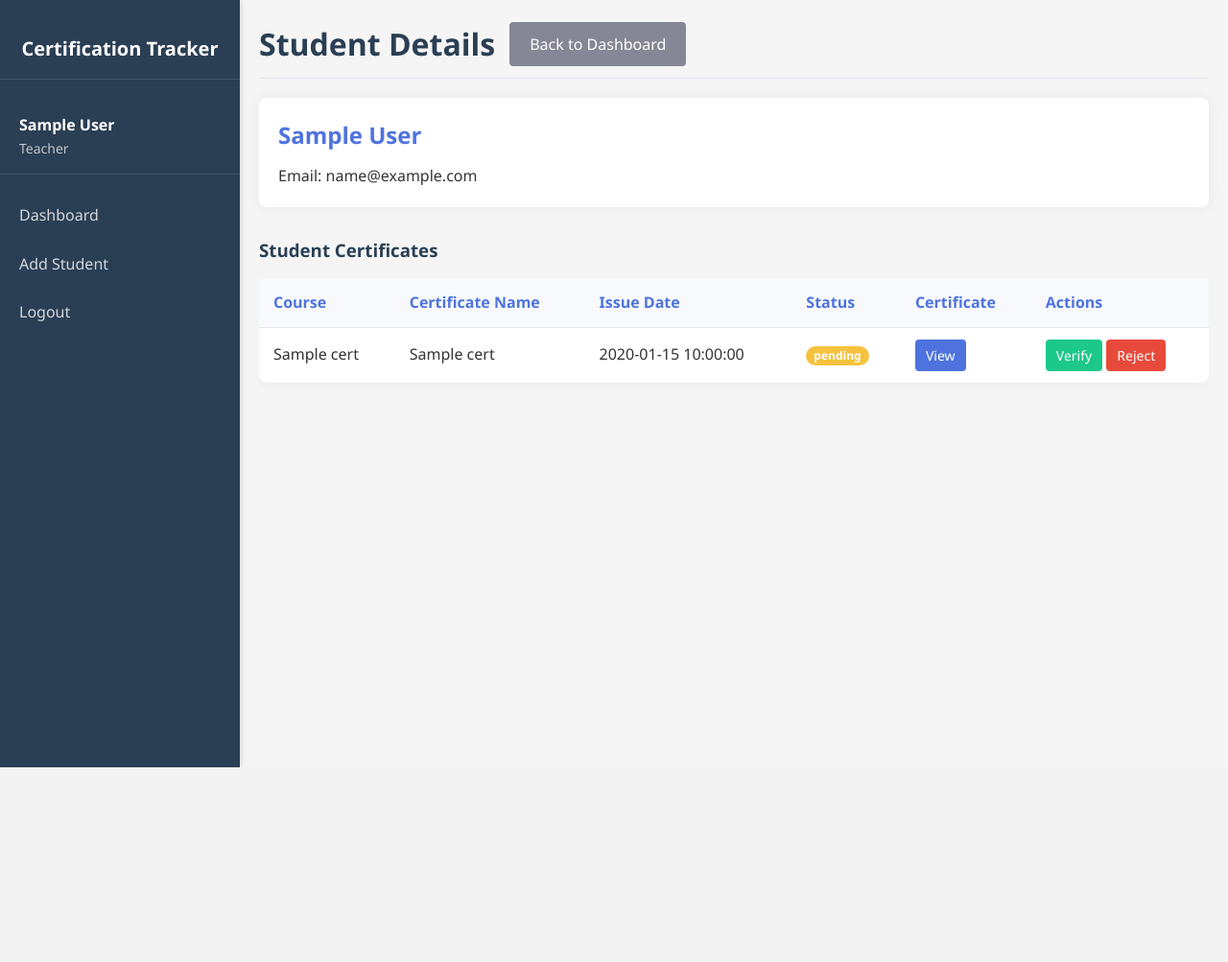
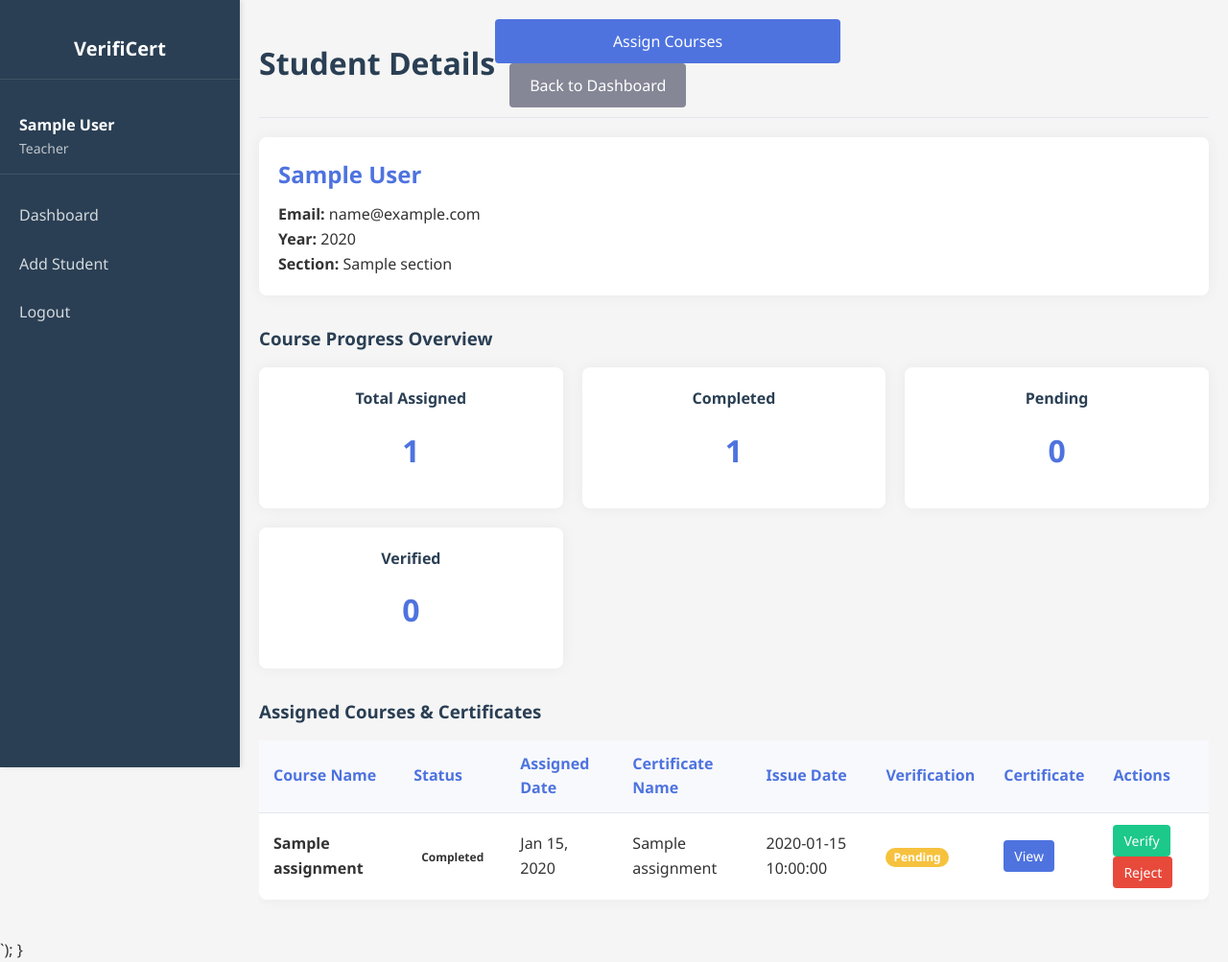
Before and after one commit to imgsh1613/CertCatalyst, a Flask app: template templates/view_student.html in a window 1280 px wide. Shown: the whole page at 96% size. Before the commit the page ends 800 px from the top, so only its background shows below. Run offline with Flask 3, Linux system fonts and the light colour scheme; the visitor is signed in with stand-in values (Sample User, id 1); the template is opened without the code that fills it: most values are stand-ins (such as "Sample title", 1, 10 or a date in 2020).

Commit message:
Update view_student.html

```diff
--- a/templates/view_student.html
+++ b/templates/view_student.html
@@ -1,16 +1,15 @@
-<!-- templates/view_student.html -->
 <!DOCTYPE html>
 <html lang="en">
 <head>
     <meta charset="UTF-8">
     <meta name="viewport" content="width=device-width, initial-scale=1.0">
-    <title>Student Details - Certification Tracker</title>
+    <title>Student Details</title>
     <link rel="stylesheet" href="{{ url_for('static', filename='css/style.css') }}">
 </head>
 <body>
     <div class="dashboard-container">
         <nav class="sidebar">
-            <div class="logo">Certification Tracker</div>
+            <div class="logo">VerifiCert</div>
             <div class="user-info">
                 <div class="user-name">{{ session.full_name }}</div>
                 <div class="user-role">Teacher</div>
@@ -25,7 +24,10 @@
         <main class="main-content">
             <header>
                 <h1>Student Details</h1>
+                <div>
+                    <a href="{{ url_for('assign_course', student_id=student_id) }}" class="btn btn-primary">Assign Courses</a>
                     <a href="{{ url_for('teacher_dashboard') }}" class="btn btn-back">Back to Dashboard</a>
+                </div>
                 {% with messages = get_flashed_messages(with_categories=true) %}
                     {% if messages %}
                         {% for category, message in messages %}
@@ -37,55 +39,113 @@
 
             <div class="student-info">
                 <h2>{{ student.full_name }}</h2>
-                <p>Email: {{ student.email }}</p>
+                <div class="student-details-grid">
+                    <p><strong>Email:</strong> {{ student.email }}</p>
+                    {% if student.academic_year %}
+                    <p><strong>Year:</strong> {{ student.academic_year }}</p>
+                    {% endif %}
+                    {% if student.section %}
+                    <p><strong>Section:</strong> {{ student.section }}</p>
+                    {% endif %}
+                </div>
+            </div>
+
+            <!-- Course Assignments Overview -->
+            <div class="section-card">
+                <h3>Course Progress Overview</h3>
+                <div class="dashboard-stats">
+                    <div class="stat-card">
+                        <h4>Total Assigned</h4>
+                        <div class="stat-value">{{ assignments|length }}</div>
+                    </div>
+                    <div class="stat-card">
+                        <h4>Completed</h4>
+                        <div class="stat-value">
+                            {{ assignments|selectattr('status', 'equalto', 'completed')|list|length }}
+                        </div>
+                    </div>
+                    <div class="stat-card">
+                        <h4>Pending</h4>
+                        <div class="stat-value">
+                            {{ assignments|selectattr('status', 'equalto', 'active')|list|length }}
+                        </div>
+                    </div>
+                    <div class="stat-card">
+                        <h4>Verified</h4>
+                        <div class="stat-value">
+                            {{ assignments|selectattr('verification_status', 'equalto', 'verified')|list|length }}
+                        </div>
+                    </div>
+                </div>
             </div>
 
             <div class="certificates-list">
-                <h3>Student Certificates</h3>
+                <h3>Assigned Courses & Certificates</h3>
                 <div class="table-responsive">
                     <table>
                         <thead>
                             <tr>
-                                <th>Course</th>
+                                <th>Course Name</th>
+                                <th>Status</th>
+                                <th>Assigned Date</th>
                                 <th>Certificate Name</th>
                                 <th>Issue Date</th>
-                                <th>Status</th>
+                                <th>Verification</th>
                                 <th>Certificate</th>
                                 <th>Actions</th>
                             </tr>
                         </thead>
                         <tbody>
-                            {% for cert in certificates %}
+                            {% for assignment in assignments %}
                             <tr>
-                                <td>{{ cert.course_name }}</td>
-                                <td>{{ cert.certificate_name }}</td>
-                                <td>{{ cert.issue_date }}</td>
+                                <td><strong>{{ assignment.course_name }}</strong></td>
                                 <td>
-                                    <span class="badge badge-{{ cert.verification_status }}">
-                                        {{ cert.verification_status }}
+                                    <span class="badge badge-{{ assignment.status }}">
+                                        {{ assignment.status|title }}
                                     </span>
                                 </td>
+                                <td>{{ assignment.assigned_date.strftime('%b %d, %Y') if assignment.assigned_date else 'N/A' }}</td>
+                                <td>{{ assignment.certificate_name or 'Not uploaded' }}</td>
+                                <td>{{ assignment.issue_date if assignment.issue_date else '-' }}</td>
                                 <td>
-                                    <button onclick="openPDF('{{ cert.certificate_file }}', '{{ cert.certificate_name }}')" class="btn btn-sm">View</button>
+                                    {% if assignment.verification_status %}
+                                    <span class="badge badge-{{ assignment.verification_status }}">
+                                        {{ assignment.verification_status|title }}
+                                    </span>
+                                    {% else %}
+                                    <span class="text-muted">-</span>
+                                    {% endif %}
                                 </td>
                                 <td>
-                                    {% if cert.verification_status == 'pending' %}
-                                    <a href="{{ url_for('verify_certificate', certificate_id=cert.certificate_id, status='verified') }}"
+                                    {% if assignment.certificate_file %}
+                                    <button onclick="openPDF('{{ assignment.certificate_file }}', '{{ assignment.certificate_name }}')"
+                                            class="btn btn-sm">View</button>
+                                    {% else %}
+                                    <span class="text-muted">No file</span>
+                                    {% endif %}
+                                </td>
+                                <td>
+                                    {% if assignment.certificate_id %}
+                                        {% if assignment.verification_status == 'pending' %}
+                                        <a href="{{ url_for('verify_certificate', certificate_id=assignment.certificate_id, status='verified') }}"
+                                           class="btn btn-sm btn-success" onclick="return confirm('Verify this certificate?')">Verify</a>
+                                        <a href="{{ url_for('verify_certificate', certificate_id=assignment.certificate_id, status='rejected') }}"
+                                           class="btn btn-sm btn-danger" onclick="return confirm('Reject this certificate?')">Reject</a>
+                                        {% elif assignment.verification_status == 'rejected' %}
+                                        <a href="{{ url_for('verify_certificate', certificate_id=assignment.certificate_id, status='verified') }}"
                                            class="btn btn-sm btn-success">Verify</a>
-                                    <a href="{{ url_for('verify_certificate', certificate_id=cert.certificate_id, status='rejected') }}"
+                                        {% elif assignment.verification_status == 'verified' %}
+                                        <a href="{{ url_for('verify_certificate', certificate_id=assignment.certificate_id, status='rejected') }}"
                                            class="btn btn-sm btn-danger">Reject</a>
-                                    {% elif cert.verification_status == 'rejected' %}
-                                    <a href="{{ url_for('verify_certificate', certificate_id=cert.certificate_id, status='verified') }}"
-                                       class="btn btn-sm btn-success">Verify</a>
-                                    {% elif cert.verification_status == 'verified' %}
-                                    <a href="{{ url_for('verify_certificate', certificate_id=cert.certificate_id, status='rejected') }}"
-                                       class="btn btn-sm btn-danger">Reject</a>
+                                        {% endif %}
+                                    {% else %}
+                                    <span class="text-muted">Waiting for upload</span>
                                     {% endif %}
                                 </td>
                             </tr>
                             {% else %}
                             <tr>
-                                <td colspan="6">No certificates uploaded yet</td>
+                                <td colspan="8">No courses assigned yet. <a href="{{ url_for('assign_course', student_id=student_id) }}">Assign courses</a></td>
                             </tr>
                             {% endfor %}
                         </tbody>
@@ -97,8 +157,6 @@
 
     <script>
         function openPDF(url, filename) {
-    console.log('openPDF called with:', url, filename);
-
             if (!url || url.trim() === '') {
                 alert('No certificate URL found!');
                 return;
@@ -124,8 +182,6 @@ function openPDF(url, filename) {
                         .toolbar button:hover { background: #666; }
                         .pdf-container { flex: 1; overflow: hidden; }
                         iframe { width: 100%; height: 100%; border: none; }
-                .fallback { padding: 20px; text-align: center; }
-                .fallback a { color: #4e73df; text-decoration: none; padding: 10px 20px; background: #f8f9fc; border-radius: 4px; display: inline-block; }
                     </style>
                 </head>
                 <body>
@@ -139,15 +195,9 @@ function openPDF(url, filename) {
                             </div>
                         </div>
                         <div class="pdf-container">
-                    <iframe src="${url}" onload="console.log('PDF loaded')" onerror="showFallback()"></iframe>
-                    <div id="fallback" class="fallback" style="display: none;">
-                        <h3>Unable to display PDF</h3>
-                        <p>Your browser may not support PDF viewing.</p>
-                        <a href="${url}" target="_blank">Click here to download the certificate</a>
+                            <iframe src="${url}"></iframe>
                         </div>
                     </div>
-            </div>
-
                     <script>
                         function downloadPDF(url, filename) {
                             const a = document.createElement('a');
@@ -157,21 +207,11 @@ function openPDF(url, filename) {
                             a.click();
                             document.body.removeChild(a);
                         }
-
-                function showFallback() {
-                    document.getElementById('fallback').style.display = 'block';
-                    document.querySelector('iframe').style.display = 'none';
-                }
-            <\/script>
+                    </script>
                 </body>
                 </html>
             `);
         }
-
-// Test if function is loaded
-console.log('openPDF function loaded:', typeof openPDF === 'function');
     </script>
-
 </body>
-
 </html>
```
Lines whose indentation alone changed are shown as unchanged.
